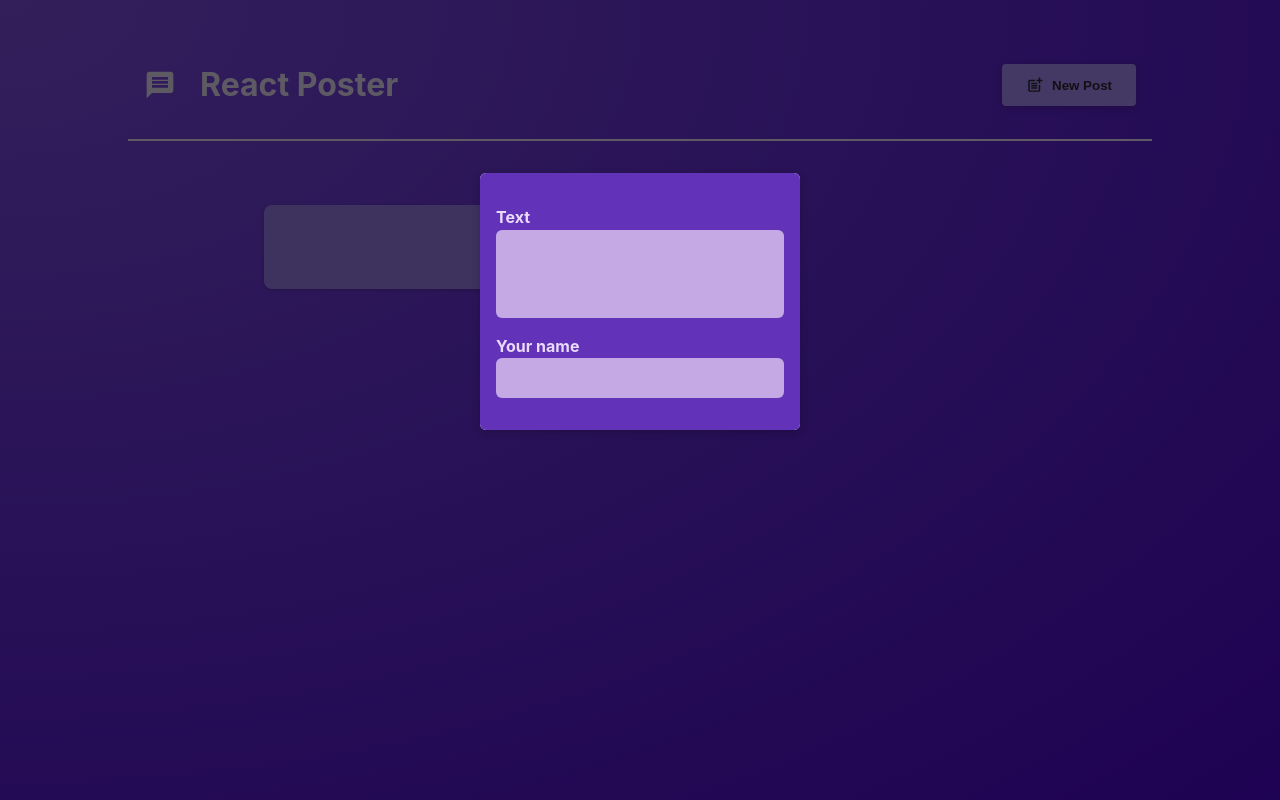
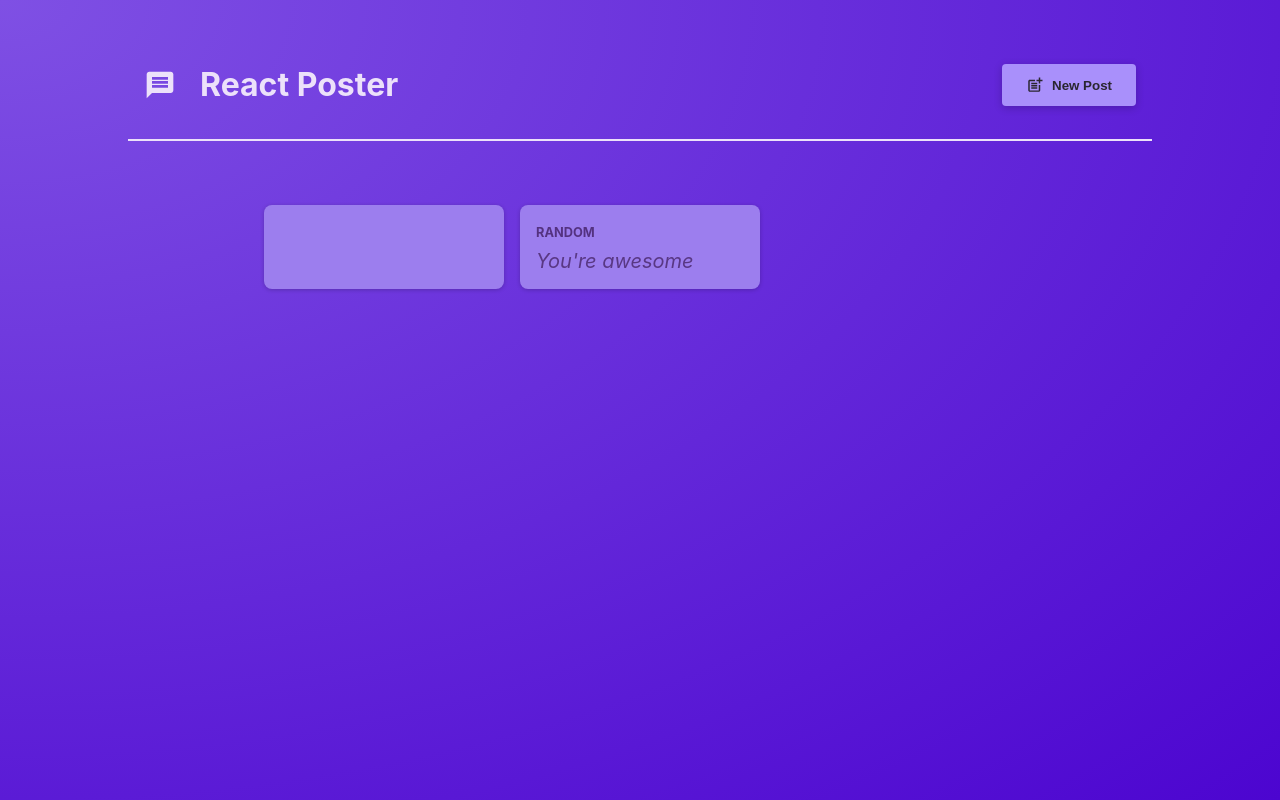
Before and after one commit to Quincy-Fer/react-summary-project, a React (Vite) app: page / in a window 1280 px wide. Built offline with nearby package versions, Linux system fonts and the light colour scheme.

Commit message:
Add state to button

```diff
--- a/src/App.jsx
+++ b/src/App.jsx
@@ -1,13 +1,23 @@
-// import MainHeader from "./components/MainHeader";
+import { useState } from "react";
 import MainHeader from "./components/MainHeader";
 import PostList from "./components/Postlist";
 
 function App() {
+  const [modalIsVisible, setModalIsVisible] = useState(false);
+
+  function showModalHandler() {
+    setModalIsVisible(true);
+  }
+
+  function hideModalHandler() {
+    setModalIsVisible(false);
+  }
+
   return (
     <>
-      <MainHeader />
+      <MainHeader onCreatePost={showModalHandler} />
       <main>
-        <PostList />
+        <PostList isPosting={modalIsVisible} onStopPosting={hideModalHandler} />
       </main>
     </>
   );
--- a/src/components/PostList.jsx
+++ b/src/components/PostList.jsx
@@ -6,8 +6,8 @@ import Modal from "./Modal";
 
 import classes from "./PostList.module.css";
 
-export default function PostList() {
-  const [modalIsVisible, setModalIsVisible] = useState(true);
+export default function PostList({isPosting, onStopPosting}) {
+
   const [enteredBody, setEnteredBody] = useState("");
   const [enteredAuthor, setEnteredAuthor] = useState("");
 
@@ -19,14 +19,12 @@ export default function PostList() {
     setEnteredAuthor(event.target.value);
   }
 
-  function hideModalHandler() {
-    setModalIsVisible(false);
-  }
+
 
   return (
     <>
-      {modalIsVisible && (
-        <Modal onClose={hideModalHandler}>
+      {isPosting && (
+        <Modal onClose={onStopPosting}>
           <NewPost
             onBodyChange={bodyChangeHandler}
             onAuthorChange={authorChangeHandler}
```
